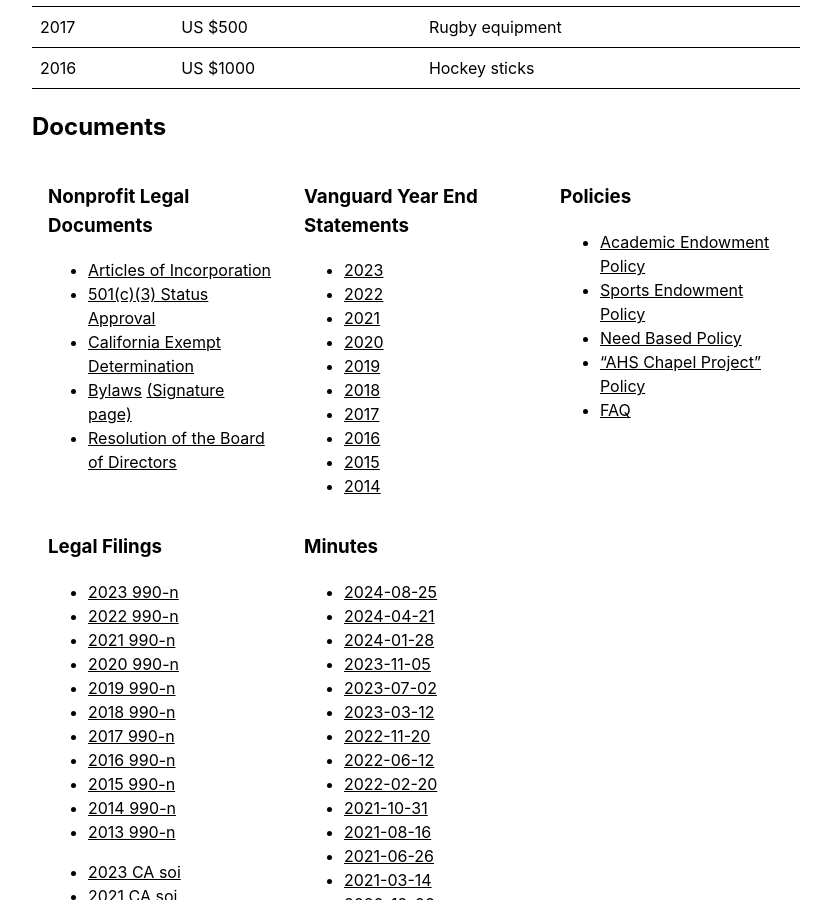
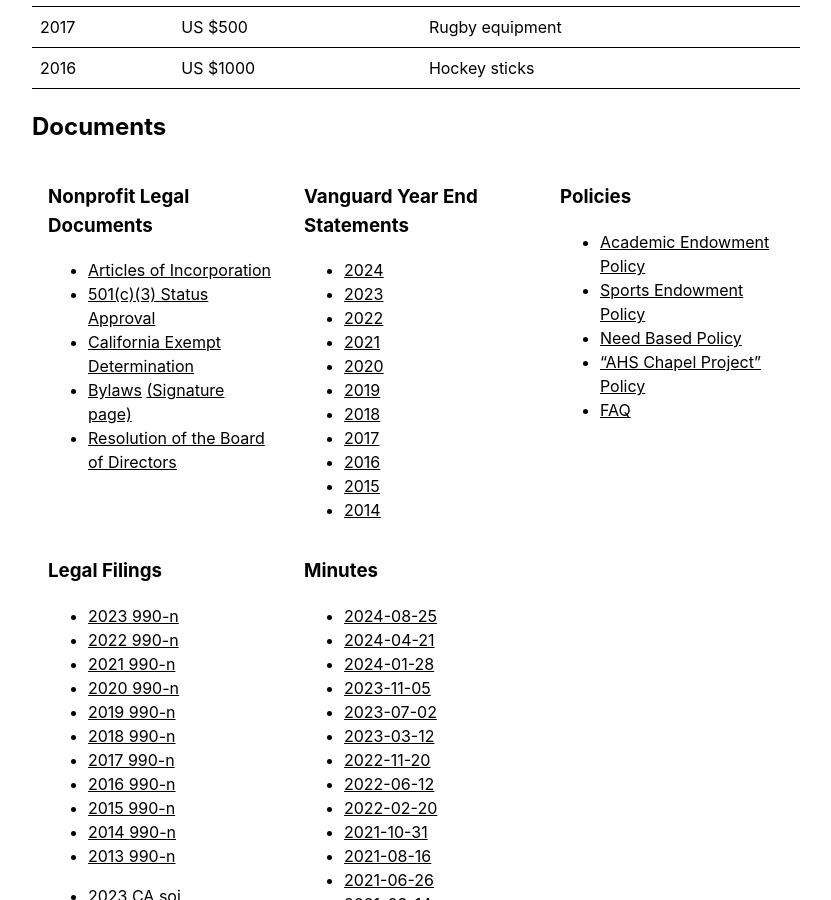
Before and after one commit to ahsef/ahsef.github.io, a Jekyll site: the page built from _pages/about.html, in a window 1280 px wide and 900 px high, scrolled down 3222 px. Shown: the whole window, without its empty margins (224-1055 px from the left). Built offline with Jekyll 4.4.1, drawn with Linux system fonts in a browser that asks for light colours.

Commit message:
Add vanguard 2024 statement

```diff
--- a/_pages/about.html
+++ b/_pages/about.html
@@ -286,6 +286,7 @@ $277 - Mungai Eric Mbugua
         <h3>Vanguard Year End Statements</h3>
 
         <ul>
+            <li><a href="/financial/vanguard-20241231.pdf">2024</a></li>
             <li><a href="/financial/vanguard-20231231.pdf">2023</a></li>
             <li><a href="/financial/vanguard-20221231.pdf">2022</a></li>
             <li><a href="/financial/vanguard-20211231.pdf">2021</a></li>
```
Also changed, not shown: 1 other file.
